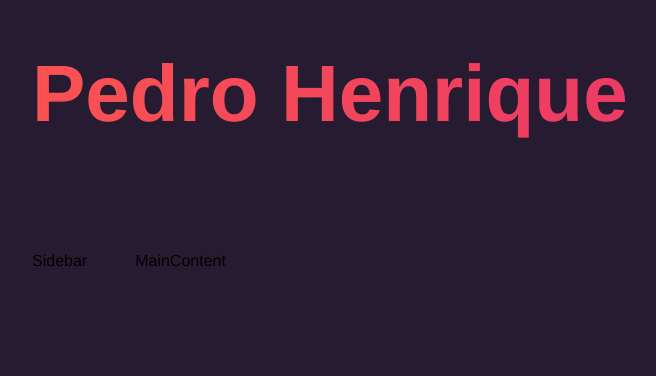
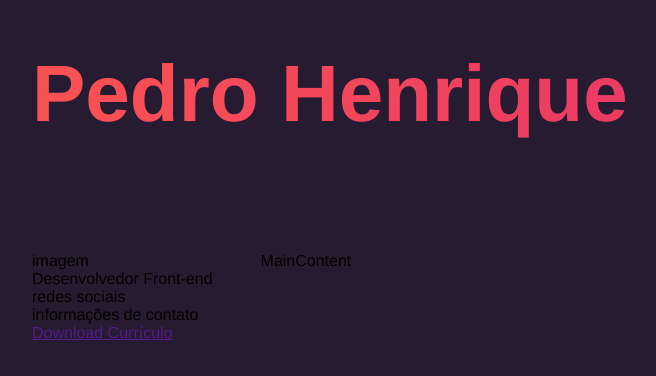
Before and after one commit to pedrohenrique-23/my-portfolio-react-sass, a React (Vite) app in the folder my-portfolio-react/: page / in a window 1280 px wide. Shown: the top 376 px of the page, without its empty margins (16-672 px from the left). Built offline with nearby package versions, Linux system fonts and the light colour scheme.

Commit message:
feat: added elements in sidebar component

```diff
--- a/my-portfolio-react/src/components/Sidebar.jsx
+++ b/my-portfolio-react/src/components/Sidebar.jsx
@@ -1,7 +1,17 @@
+import Avatar from "../img/eu.jpg";
+
+import "../styles/components/sidebar.sass";
+
 const Sidebar = () => {
 
     return (
-        <div>Sidebar</div>
+        <aside id="sidebar">
+            <p>imagem</p>
+            <p className="title">Desenvolvedor Front-end</p>
+            <p>redes sociais</p>
+            <p>informações de contato</p>
+            <a href="" className="btn">Download Currículo</a>
+        </aside>
     )
 }
 
```
